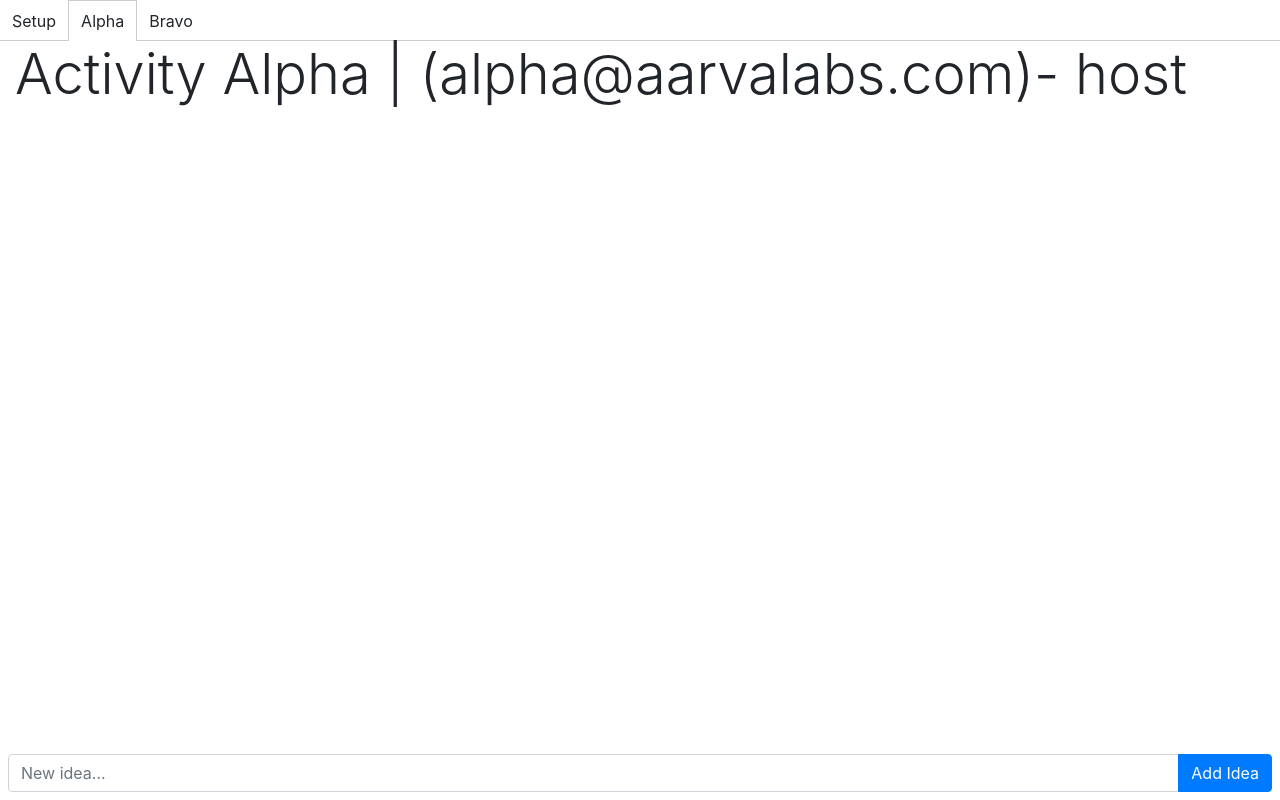
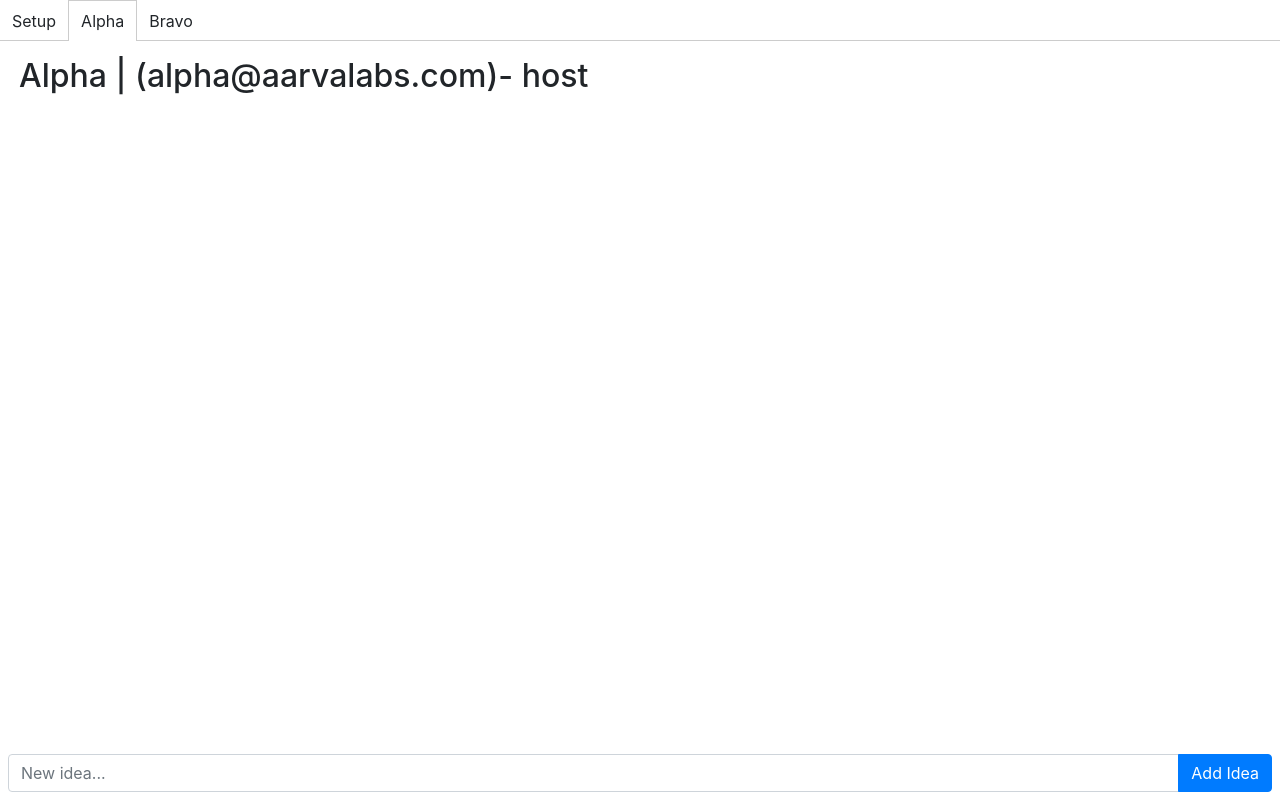
Before and after one commit to santhoshsram/zync-activity-sandbox, a React (Create React App) app: page / in a window 1280 px wide. Both pictures are taken after a click on the element "Alpha". Built offline with nearby package versions, Linux system fonts and the light colour scheme.

Commit message:
some minor styling changes

```diff
--- a/src/brainstorm/Brainstorm.jsx
+++ b/src/brainstorm/Brainstorm.jsx
@@ -112,9 +112,9 @@ const Activity = ({ activity, users, user, dispatch }) => {
 
   return (
     <div className="container-fluid">
-      <div className="display-4">
-        Activity {userName} | ({userId})- {role}
-      </div>
+      <h2 className="mb-3 mt-3 ml-1">
+        {userName} | ({userId})- {role}
+      </h2>
       <IdeasListing
         ideas={ideas}
         deleteIdeaHandler={(id) => dispatch(deleteIdea(id))}
```
